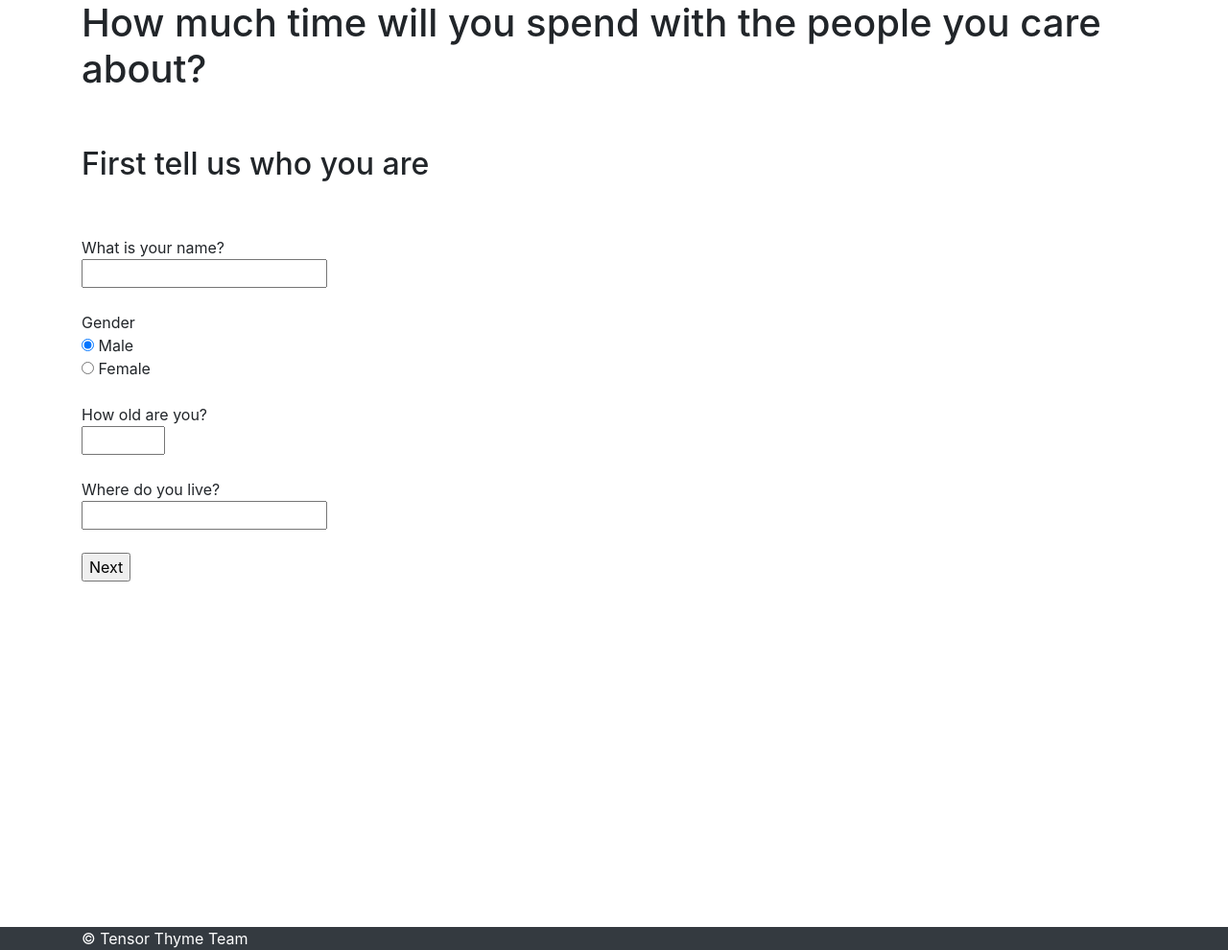
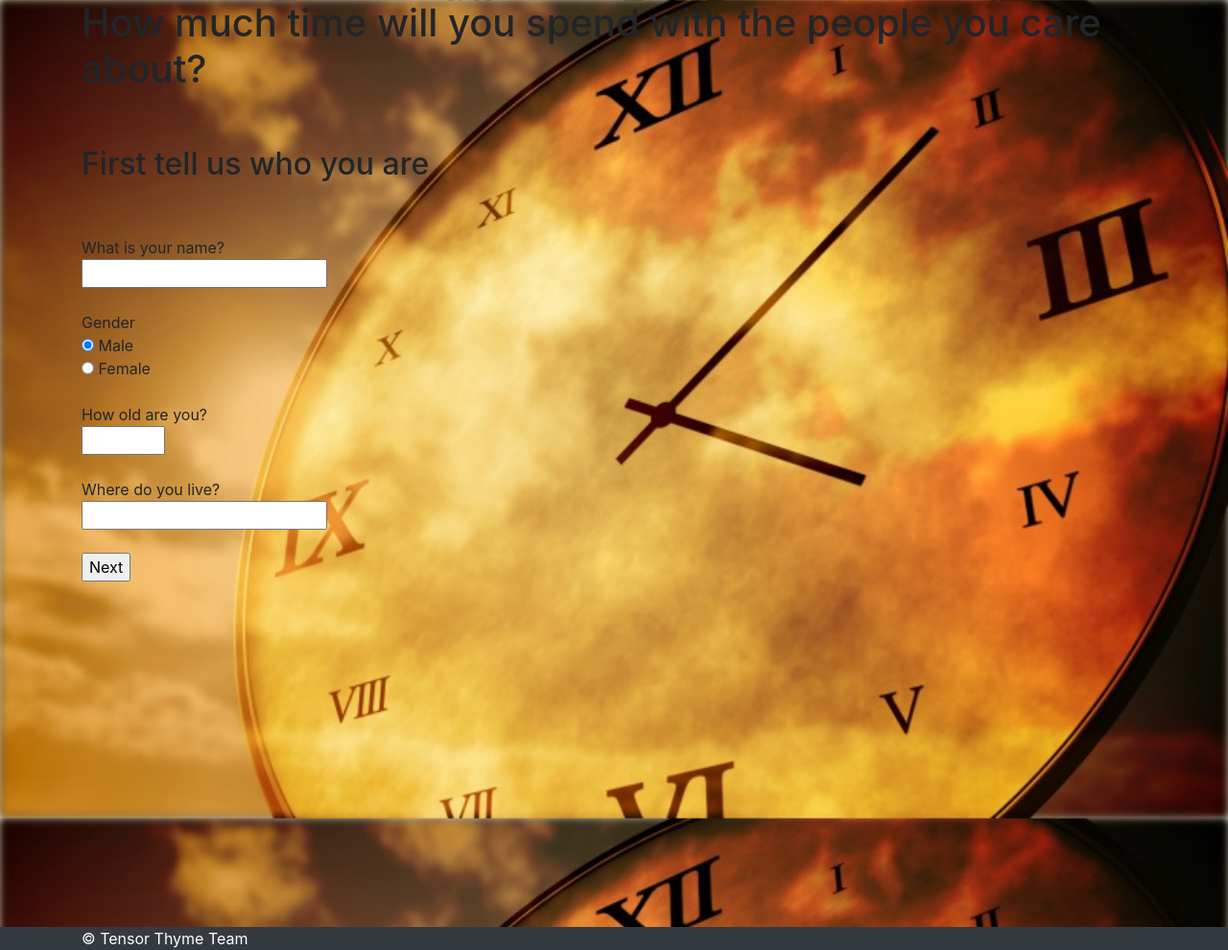
Before and after one commit to FelipeChiriboga/project_life_time, a Django app: page / in a window 1280 px wide. Shown: the whole page at 96% size. Run offline with Django 3.2, Linux system fonts and the light colour scheme; some libraries are stand-ins or nearby versions.

Commit message:
Updated style.css and main.html

```diff
--- a/life_time/life/static/style.css
+++ b/life_time/life/static/style.css
@@ -0,0 +1,6 @@
+.bd {
+background-image: url("images/Time-Tracking.jpg");
+background-size: 100%;
+background-repeat: repeat-y;
+/*background-color: red;*/
+}
--- a/life_time/life/templates/main.html
+++ b/life_time/life/templates/main.html
@@ -58,6 +58,7 @@
 
 <!-- Optional JavaScript -->
 <!-- jQuery first, then Popper.js, then Bootstrap JS -->
+<!-- Helena: this is the part that causes the 404 error, as these files are not in the static folder -->
 <script src="/static/jquery-3.3.1.slim.min.js"></script>
 <script src="/static/popper.1.14.3.min.js"></script>
 <script src="/static/bootstrap.4.1.3.min.js"></script>
```
